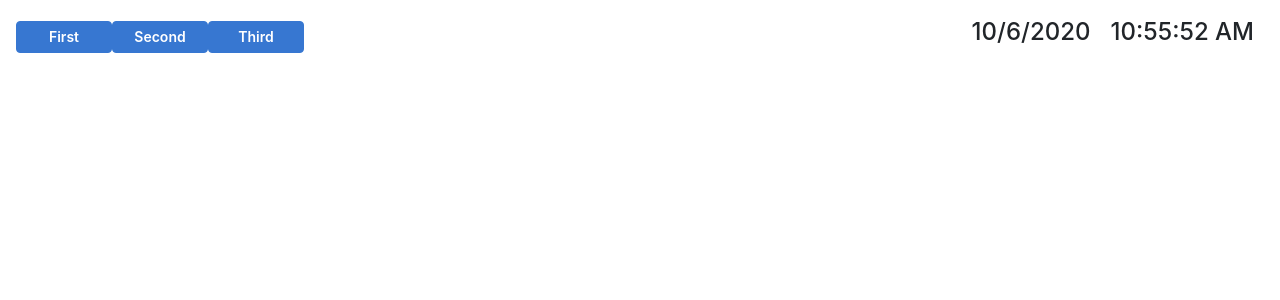
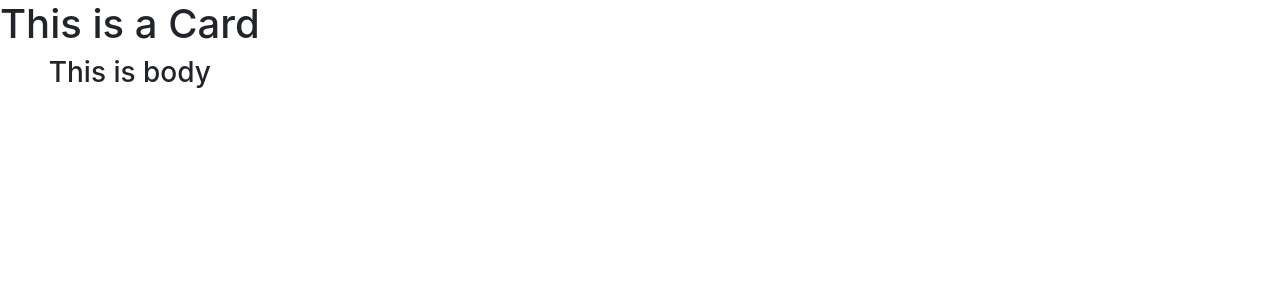
Before and after one commit to Boffmann/ReactDashboard, a React (Create React App) app: page / in a window 1280 px wide. Shown: the top 300 px of the page. Built offline with nearby package versions, Linux system fonts and the light colour scheme.

Commit message:
Adds Card without any styles

```diff
--- a/package.json
+++ b/package.json
@@ -3,6 +3,7 @@
   "version": "0.1.0",
   "private": true,
   "dependencies": {
+    "@material-ui/core": "^4.11.0",
     "bootstrap": "^4.5.2",
     "classnames": "^2.2.6",
     "cra-template": "1.0.3",
@@ -31,5 +32,8 @@
       "last 1 firefox version",
       "last 1 safari version"
     ]
+  },
+  "devDependencies": {
+    "ws": "3.3.2"
   }
 }
--- /dev/null
+++ b/src/components/Card/Card.js
@@ -0,0 +1,17 @@
+import React from 'react';
+import classNames from 'classnames';
+import PropTypes from 'prop-types';
+import { makeStyles } from '@material-ui/core/styles';
+
+// TODO Styles
+
+export default function Card(props) {
+
+    const { children } = props;
+
+    return (
+        <div>
+            {children}
+        </div>
+    );
+}
--- /dev/null
+++ b/src/components/Card/CardBody.js
@@ -0,0 +1,18 @@
+
+import React from 'react';
+import classNames from 'classnames';
+import PropTypes from 'prop-types';
+import { makeStyles } from '@material-ui/core/styles'
+
+// TODO Styles
+
+export default function CardBody(props) {
+
+    const { children } = props;
+
+    return (
+        <div>
+            {children}
+        </div>
+    );
+}
--- /dev/null
+++ b/src/components/Card/CardHeader.js
@@ -0,0 +1,17 @@
+import React from 'react';
+import classNames from 'classnames';
+import PropTypes from 'prop-types';
+import { makeStyles } from '@material-ui/core/styles'
+
+// TODO Styles
+
+export default function CardHeader(props) {
+
+    const { children } = props;
+
+    return (
+        <div>
+            {children}
+        </div>
+    );
+}
--- /dev/null
+++ b/src/components/Grid/GridContainer.js
@@ -0,0 +1,29 @@
+import React from 'react';
+import PropTypes from 'prop-types'
+import { makeStyles } from '@material-ui/core/styles'
+import Grid from '@material-ui/core/Grid'
+
+const styles = {
+  grid: {
+    margin: "0 -15px !important",
+    width: "unset"
+  }
+};
+
+const useStyles = makeStyles(styles);
+
+export default function GridContainer(props) {
+
+    const classes = useStyles();
+    const {children, ...rest } = props;
+
+    return (
+        <Grid container {...rest} className={classes.grid}>
+            {children}
+        </Grid>
+    );
+}
+
+GridContainer.propTypes = {
+    children: PropTypes.node
+}
--- /dev/null
+++ b/src/components/Grid/GridItem.js
@@ -0,0 +1,26 @@
+import React from 'react';
+import PropTypes from 'prop-types';
+import {makeStyles} from '@material-ui/core/styles';
+import Grid from '@material-ui/core/Grid';
+
+const styles = {
+  grid: {
+    padding: "0 15px !important"
+  }
+};
+
+const useStyles = makeStyles(styles);
+
+export default function GridItem(props) {
+    const classes = useStyles();
+    const { children, ...rest } = props;
+    return (
+        <Grid item {...rest} className={classes.grid}>
+            {children}
+        </Grid>
+    );
+}
+
+GridItem.propTypes = {
+    children: PropTypes.node
+}
--- a/src/components/app/App.js
+++ b/src/components/app/App.js
@@ -1,12 +1,29 @@
 import React from 'react';
-import logo from '../../images/logo.svg';
 import Navigation from '../navigation/Navigation'
+import GridContainer from '../Grid/GridContainer'
+import GridItem from '../Grid/GridItem'
+import Card from '../Card/Card'
+import CardHeader from '../Card/CardHeader'
+import CardBody from '../Card/CardBody'
 import './App.css';
 
 function App() {
   return (
     <div className="App">
-      <Navigation />
+      {/* <Navigation /> */}
+      {/* <TotalCases /> */}
+        <GridContainer>
+          <GridItem>
+            <Card>
+              <CardHeader>
+                <h1>This is a Card</h1>
+              </CardHeader>
+              <CardBody>
+                <h3>This is body</h3>
+              </CardBody>
+            </Card>
+          </GridItem>
+        </GridContainer>
     </div>
   );
 }
```
Also changed, not shown: 1 other file (tests, documents, lock files or other folders).
